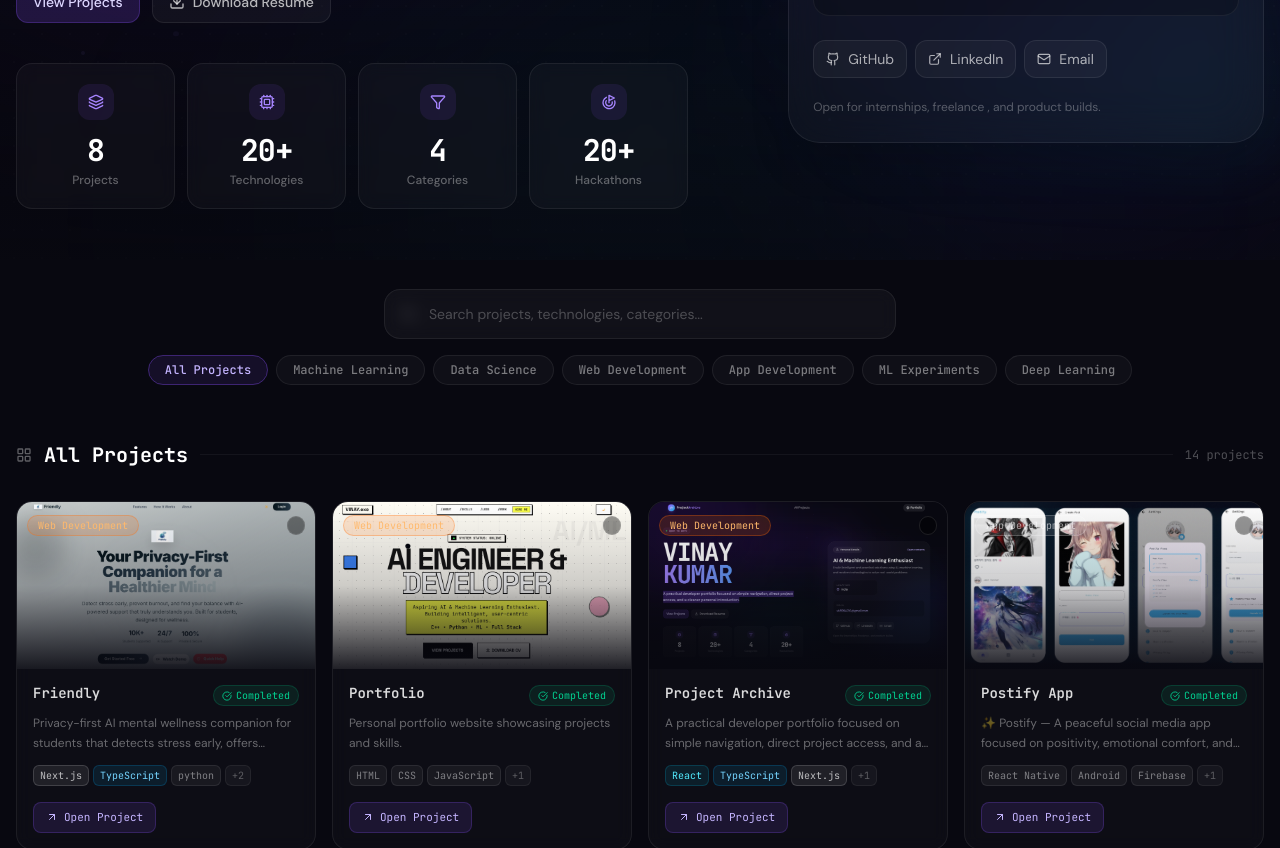
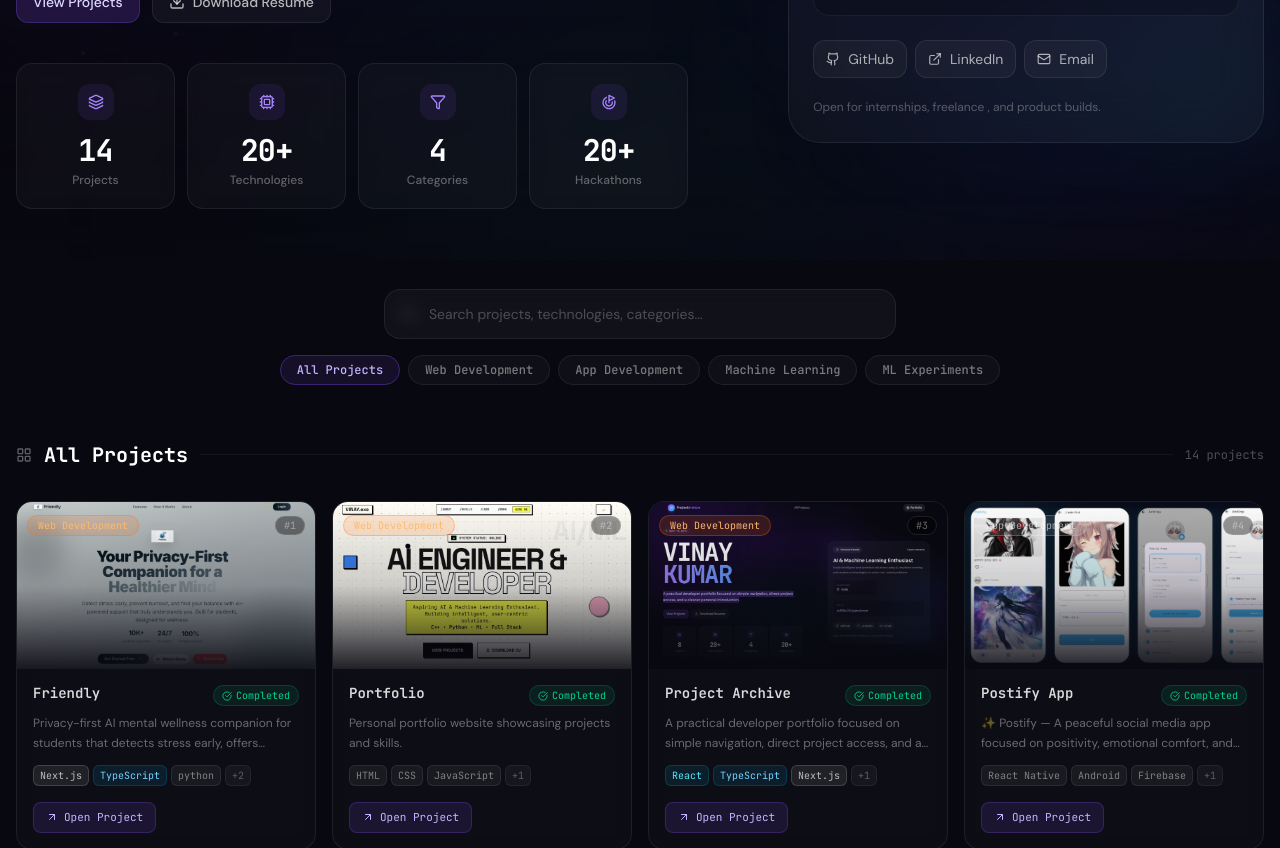
Before and after one commit to vinaysingh-05/ProjectArchive, a React (Vite) app: page / in a window 1280 px wide. Shown: the part 540-1388 px from the top of the page. Built offline with nearby package versions, Linux system fonts and the light colour scheme.

Commit message:
feat: update project data and improve project statistics

```diff
--- a/src/app/App.tsx
+++ b/src/app/App.tsx
@@ -56,7 +56,6 @@ const PROJECTS: Project[] = [
       demoUrl: "https://vinaysingh-05.github.io/portfolio/",
       thumbnail: "/assets/portfolio.png",
     },
-
     {
       id: 3,
       title: "Project Archive",
@@ -64,7 +63,7 @@ const PROJECTS: Project[] = [
       category: "Web Development",
       technologies: ["React", "TypeScript", "Next.js", "tailwind CSS"],
       status: "Completed",
-    githubUrl: "#",
+      githubUrl: "https://github.com/vinaysingh-05/Showcase-Website",
       demoUrl: "#",
       thumbnail: "/assets/project.png",
     },
@@ -139,7 +138,7 @@ const PROJECTS: Project[] = [
       title: "Car Price Prediction",
       description: "Smart Car Price Prediction App built with Machine Learning — delivering fast, accurate, and real-time price estimates with an interactive UI.",
       category: "Machine Learning",
-    technologies: ["Python",  "scikit-learn", "Streamlit", ],
+      technologies: ["Python", "scikit-learn", "Streamlit"],
       status: "Completed",
       githubUrl: "https://github.com/vinaysingh-05/car_price_prediction",
       demoUrl: "https://carpriceprediction-k59ot8irhdohvjoe5vcqdk.streamlit.app/",
@@ -165,41 +164,44 @@ const PROJECTS: Project[] = [
       technologies: ["Python", "scikit-learn", "PCA"],
       status: "Completed",
       githubUrl: "https://github.com/vinaysingh-05/Digit-Recognizer-withPCA-withoutPCA",
-    thumbnail: "/assets/digits.png"
+      thumbnail: "/assets/digits.png",
     },
-
     {
       id: 13,
       title: "AI Workplace Productivity Analysis",
       description: "AI-powered workplace behavior & productivity analysis using Machine Learning to predict employee stress, performance trends, and productivity insights.",
       category: "Machine Learning",
-    technologies: ["Python", "scikit-learn", "Streamlit","kaggle"],
+      technologies: ["Python", "scikit-learn", "Streamlit", "kaggle"],
       status: "Completed",
       githubUrl: "https://github.com/vinaysingh-05/ai-workplace-productivity-analysis",
       demoUrl: "https://ai-workplace-appuctivity-analysis-93hbuvhxz5xdah2zhznzvi.streamlit.app/",
       thumbnail: "/assets/wellness.png",
     },
-
     {
       id: 14,
       title: "ML Learning Topics",
       description: "A comprehensive guide to various machine learning topics, including supervised and unsupervised learning techniques.",
       category: "ML Experiments",
-    technologies: ["Python", "scikit-learn", "Streamlit","kaggle"],
+      technologies: ["Python", "scikit-learn", "Streamlit", "kaggle"],
       status: "Completed",
       githubUrl: "https://github.com/vinaysingh-05/ML-Topics",
       thumbnail: "/assets/ml.png",
     }
+
+// there we adds more projects in the same format as above, and they will automatically be displayed in the portfolio.
+
+
   ];
+
+const PROJECT_COUNT = PROJECTS.length;
+
+const CATEGORY_FILTERS = Array.from(new Set(PROJECTS.map((project) => project.category)));
 
 // ─────────────────────────────────────────────────────────────
 // CONSTANTS
 // ─────────────────────────────────────────────────────────────
 
-const FILTERS = [
-  "All Projects", "Machine Learning", "Data Science",
-  "Web Development","App Development","ML Experiments","Deep Learning"
-];
+const FILTERS = ["All Projects", ...CATEGORY_FILTERS];
 
 const CAT_COLORS: Record<string, string> = {
   "AI/ML": "bg-violet-500/15 border-violet-500/30 text-violet-300",
@@ -507,9 +509,9 @@ function HeroSection() {
           </div>
 
           <div className="grid grid-cols-2 sm:grid-cols-4 gap-3 max-w-2xl mx-auto lg:mx-0">
-            <StatCard icon={Layers} label="Projects" value={8} delay={0.1} />
+            <StatCard icon={Layers} label="Projects" value={PROJECT_COUNT} delay={0.1} />
             <StatCard icon={Cpu} label="Technologies" value={20} suffix="+" delay={0.2} />
-            <StatCard icon={Filter} label="Categories" value={4} delay={0.3} />
+            <StatCard icon={Filter} label="Categories" value={CATEGORY_FILTERS.length} delay={0.3} />
             <StatCard icon={GoalIcon} label="Hackathons" value={20} suffix="+" delay={0.4} />
           </div>
         </div>
@@ -713,13 +715,13 @@ function ProjectCard({
             </span>
           </div>
 
-          {/* Year */}
+          {/* ID */}
           <div className="absolute top-2.5 right-2.5">
             <span
               className="px-2 py-0.5 rounded-full text-[10px] font-mono bg-black/40 backdrop-blur-sm border border-white/10 text-white/40"
               style={{ fontFamily: "'JetBrains Mono', monospace" }}
             >
-              {project.year}
+              #{project.id}
             </span>
           </div>
         </div>
```
Lines whose indentation alone changed are shown as unchanged.
